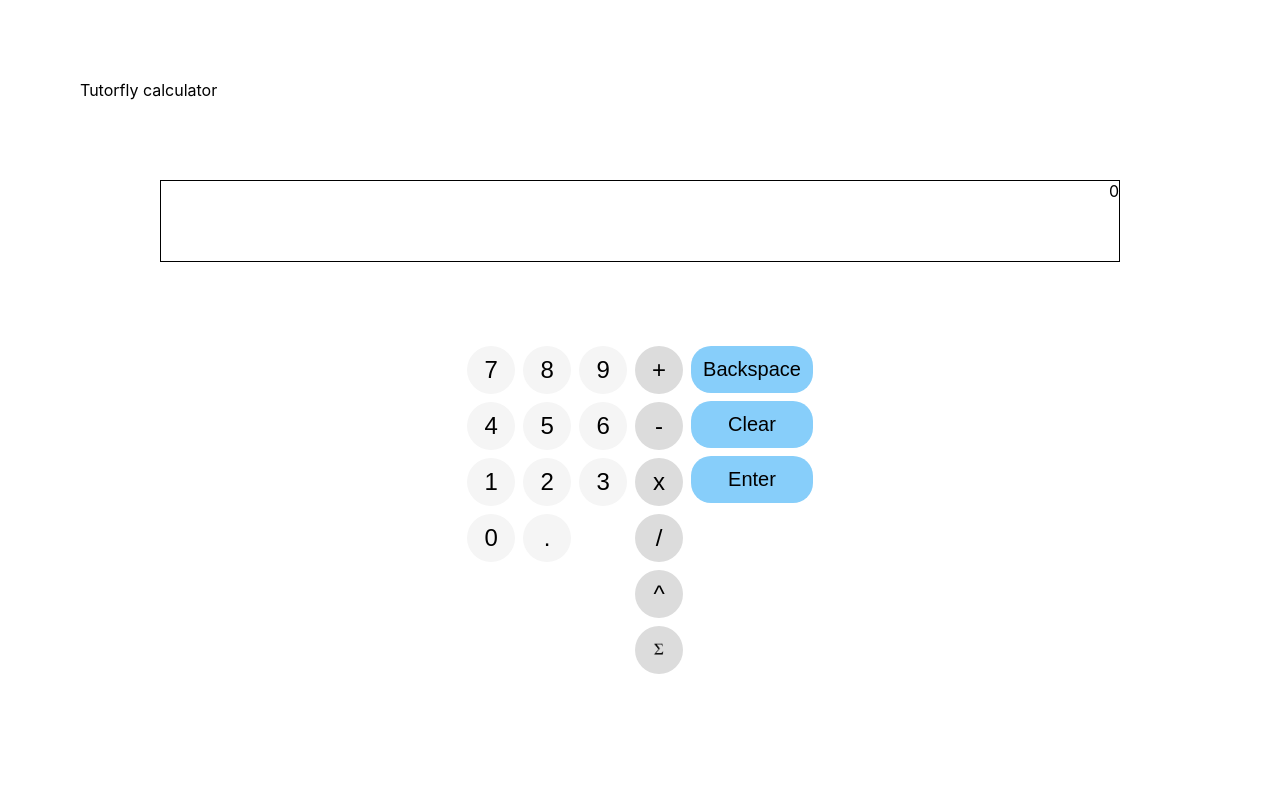
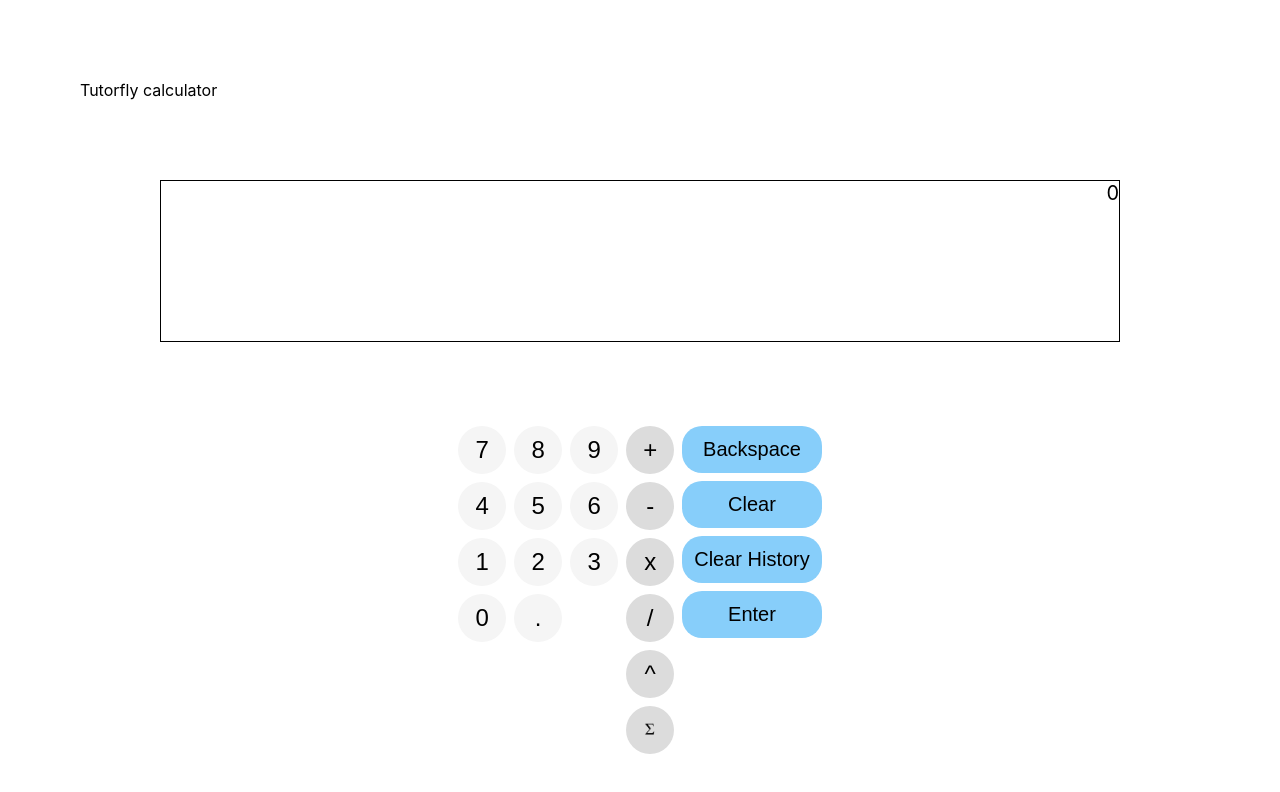
Before and after one commit to danielle-cruz/calculator-private, a React (Create React App) app in the folder calculator/: page / in a window 1280 px wide. Shown: the top 792 px of the page. Built offline with nearby package versions, Linux system fonts and the light colour scheme.

Commit message:
Added clear history button, about to do summation

```diff
--- a/calculator/src/Calculator.js
+++ b/calculator/src/Calculator.js
@@ -80,6 +80,16 @@ class Calculator extends React.Component {
     });
   }
 
+  handleClearHistory() {
+    this.setState({
+      display: '0',
+      lastSeen: null,
+      lastAnswer: '0',
+      isSummation: false,
+      history: []
+    })
+  }
+
   handleSummation() {
     const display = (
       <div>
@@ -109,9 +119,6 @@ class Calculator extends React.Component {
 
   render() {
 
-    // TODO factorial
-    // TODO summation
-
     return (
       <div className='calculator'>
         Tutorfly calculator
@@ -124,6 +131,7 @@ class Calculator extends React.Component {
           onEnter={() => this.handleEnter()}
           onBackspace={() => this.handleBackspace()}
           onClear={() => this.handleClear()}
+          onClearHistory={() => this.handleClearHistory()}
           onSummation={() => this.handleSummation()}
           isSummation={this.state.isSummation}
           />
--- a/calculator/src/Keypad.js
+++ b/calculator/src/Keypad.js
@@ -48,6 +48,15 @@ class Keypad extends React.Component {
     )
   }
 
+  renderClearHistory() {
+    return (
+      <button
+        onClick={() => this.props.onClearHistory()}>
+        Clear History
+      </button>
+    )
+  }
+
   renderEnter() {
     return (
       <button
@@ -92,6 +101,7 @@ class Keypad extends React.Component {
         <div className='actions'>
           {this.renderBackspace()}
           {this.renderClear()}
+          {this.renderClearHistory()}
           {this.renderEnter()}
         </div>
 
--- a/calculator/src/styles.css
+++ b/calculator/src/styles.css
@@ -7,12 +7,13 @@
 
 .screen {
   margin: 5rem;
-  height: 5rem;
+  height: 10rem;
   border: 1px solid black;
   overflow-y: scroll;
 }
 
 .display {
+  font-size: 1.25rem;
   text-align: right;
 }
 
@@ -22,10 +23,17 @@
   flex-direction: row;
   justify-content: space-between;
   border-bottom: 1px solid grey;
+  font-size: 1.25rem;
   color: grey;
 }
 
-.entry div {
+.entry button {
+  margin: .25rem;
+  padding: 0rem 1rem;
+  font-size: 1.25rem;
+  color: dodgerblue;
+  border: none;
+  border-radius: .25rem;
 }
 
 .button-icon {
```
